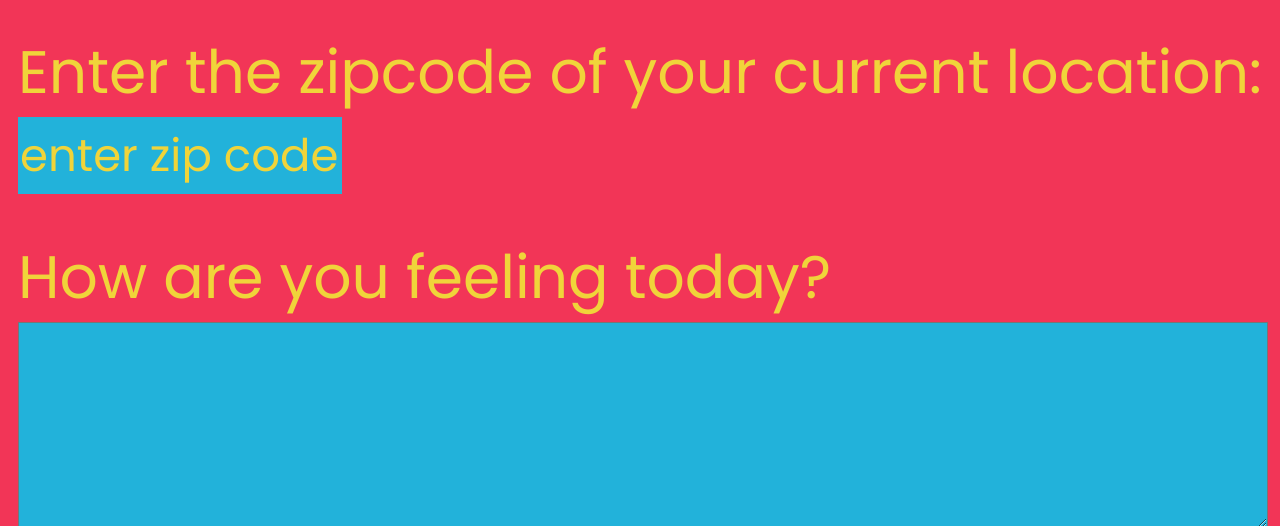
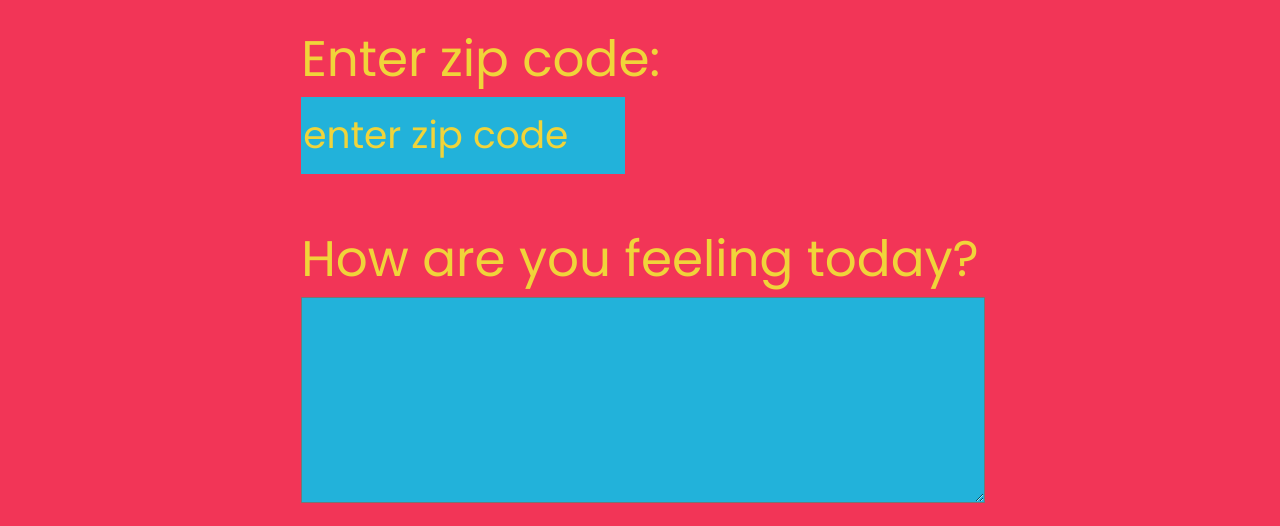
Before and after one commit to reyrey16/fend-weather-journal-app, a website: page website/index.html in a window 1280 px wide. Shown: the part 253-779 px from the top of the page. Drawn offline with Linux system fonts and the light colour scheme; a web font is replaced by a local one.

Commit message:
style: Resize fonts

```diff
--- a/website/index.html
+++ b/website/index.html
@@ -13,8 +13,8 @@
     <h1>Weather Journal</h1>
   </div>
   <div class="holder zip">
-    <label for="zip">Enter the zipcode of your current location:</label>
-    <input type="text" id="zip" placeholder="enter zip code here">
+    <label for="zip">Enter zip code:</label>
+    <input type="text" id="zip" placeholder="enter zip code">
   </div>
   <div class="holder feel">
     <label for="feelings">How are you feeling today?</label>
--- a/website/style.css
+++ b/website/style.css
@@ -16,7 +16,7 @@ body{
     color: #f0d43a;
     justify-content: center;
     grid-gap: 1em;
-    font-size: 30px;
+    font-size: 25px;
 }
 
 .holder{
```
